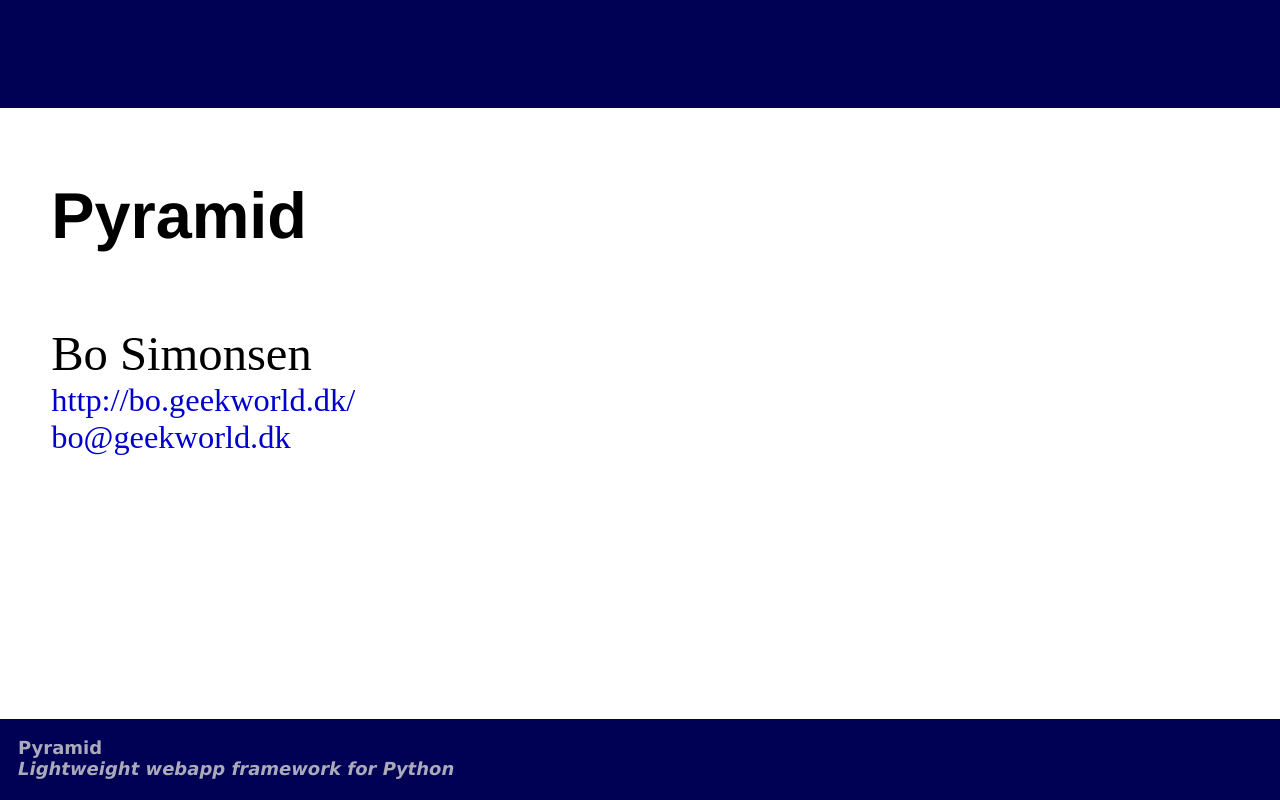
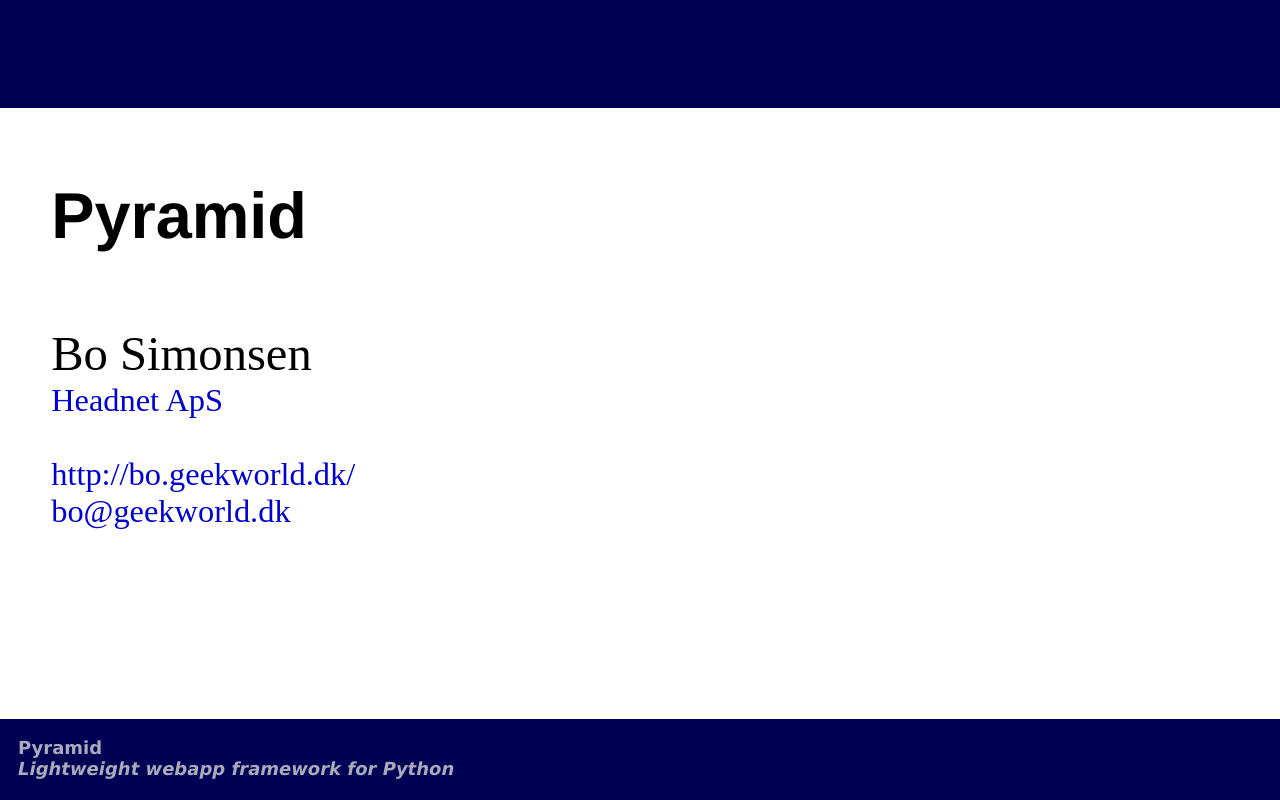
Before and after one commit to bosim/pyramid-talk, a plain HTML site: page presentation/index.html in a window 1280 px wide. Drawn offline with Linux system fonts and the light colour scheme.

Commit message:
Added company name

```diff
--- a/presentation/index.html
+++ b/presentation/index.html
@@ -54,6 +54,7 @@
 	    <div class="slide">
 	      <h1>Pyramid</h1>
 	      <h3>Bo Simonsen</h3>
+          <h4><a href ="http://www.headnet.dk">Headnet ApS</a></h4><br/>
 	      <h4><a href="http://bo.geekworld.dk/">http://bo.geekworld.dk/</a></h4>
 	      <h4><a href = "mailto:bo@geekworld.dk">bo@geekworld.dk</a></h4>
 	    </div>
```
